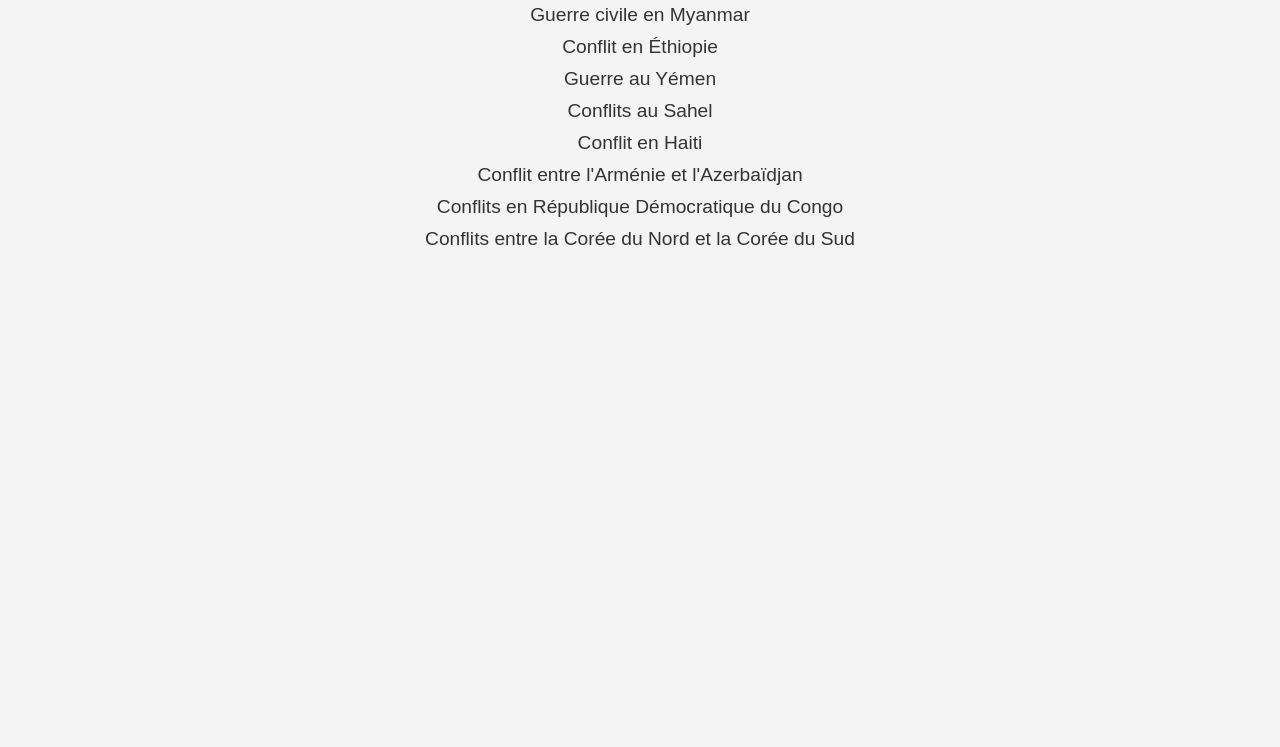
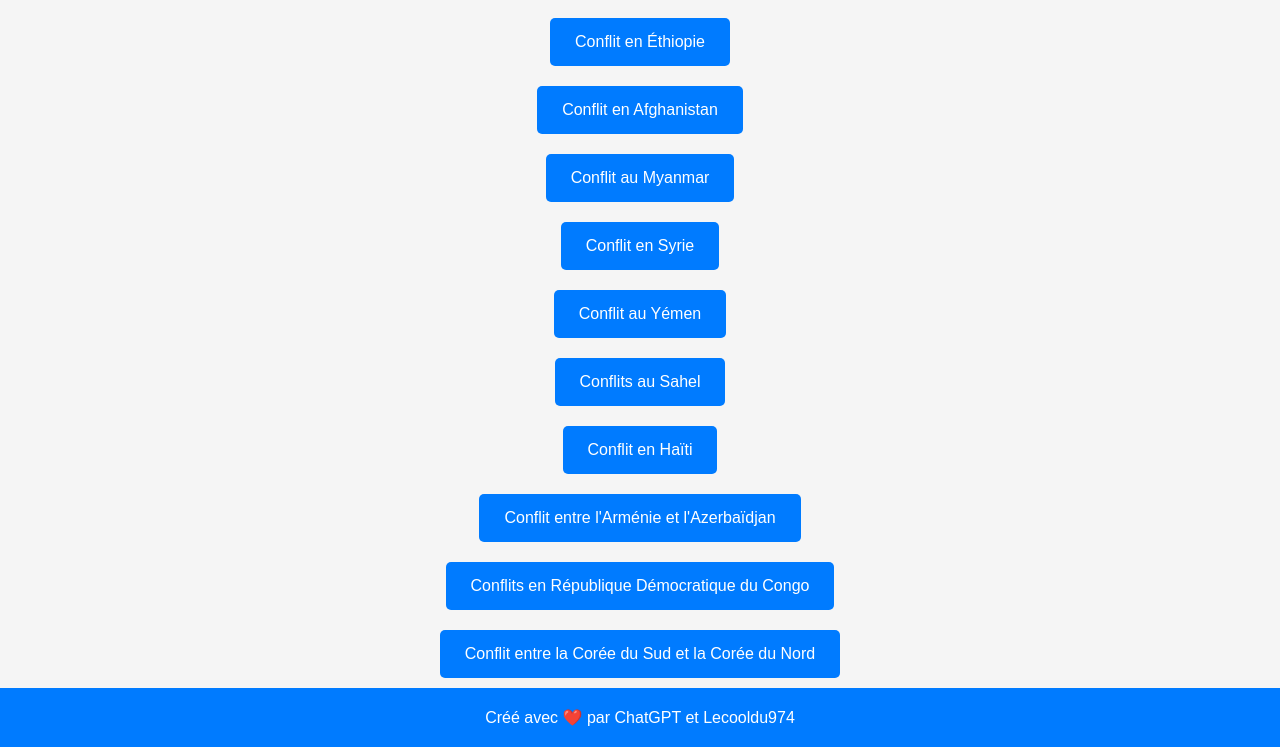
Before and after one commit to Lecooldu974/world-conflicts-2024, a plain HTML site: page index.html in a window 1280 px wide. Shown: the part 257-1004 px from the top of the page. Before the commit the page ends 800 px from the top, so only its background shows below. Drawn offline with Linux system fonts and the light colour scheme.

Commit message:
Update index.html

```diff
--- a/index.html
+++ b/index.html
@@ -3,63 +3,93 @@
 <head>
     <meta charset="UTF-8">
     <meta name="viewport" content="width=device-width, initial-scale=1.0">
-    <title>Conflits Armés dans le Monde en 2024</title>
+    <title>Conflits Actuels dans le Monde</title>
     <style>
         body {
-            font-family: Arial, sans-serif;
-            text-align: center;
+            font-family: 'Arial', sans-serif;
+            background-color: #f5f5f5;
+            color: #333;
             margin: 0;
             padding: 0;
-            background-color: #f4f4f4;
+            display: flex;
+            flex-direction: column;
+            align-items: center;
         }
         header {
-            background-color: #333;
+            background-color: #007bff;
+            width: 100%;
+            padding: 20px 0;
+            text-align: center;
             color: white;
-            padding: 1em 0;
+            box-shadow: 0 2px 4px rgba(0, 0, 0, 0.1);
         }
-        h1 {
+        header h1 {
             margin: 0;
+            font-size: 2em;
+            letter-spacing: 1px;
         }
-        .arrow {
-            font-size: 3em;
-            margin: 20px 0;
+        .content {
+            width: 80%;
+            max-width: 900px;
+            margin-top: 30px;
+            text-align: center;
         }
-        .conflict-list {
-            list-style-type: none;
-            padding: 0;
+        .content p {
+            font-size: 1.2em;
+            line-height: 1.6;
+            margin-bottom: 40px;
         }
-        .conflict-list li {
+        .content a {
+            display: inline-block;
             margin: 10px 0;
+            padding: 15px 25px;
+            text-decoration: none;
+            color: white;
+            background-color: #007bff;
+            border-radius: 5px;
+            transition: background-color 0.3s ease;
         }
-        .conflict-list a {
-            text-decoration: none;
-            color: #333;
-            font-size: 1.2em;
+        .content a:hover {
+            background-color: #0056b3;
         }
-        .conflict-list a:hover {
-            color: #007bff;
+        footer {
+            margin-top: auto;
+            padding: 20px;
+            text-align: center;
+            background-color: #007bff;
+            color: white;
+            width: 100%;
+        }
+        footer p {
+            margin: 0;
         }
     </style>
 </head>
 <body>
+
     <header>
-        <h1>Conflits Armés dans le Monde en 2024</h1>
+        <h1>Conflits Actuels dans le Monde</h1>
     </header>
 
-    <div class="arrow">⬇️</div>
+    <div class="content">
+        <p>Cliquez sur l'un des conflits ci-dessous pour en savoir plus :</p>
 
-    <ul class="conflict-list">
-        <li><a href="Ukraine.html">Guerre en Ukraine</a></li>
-        <li><a href="Soudan.html">Conflit au Soudan</a></li>
-        <li><a href="Gaza_Moyen-Orient.html">Conflit Israélo-Palestinien</a></li>
-        <li><a href="Myanmar.html">Guerre civile en Myanmar</a></li>
-        <li><a href="Ethiopie.html">Conflit en Éthiopie</a></li>
-        <li><a href="Yemen.html">Guerre au Yémen</a></li>
-        <li><a href="Sahel.html">Conflits au Sahel</a></li>
-        <li><a href="Haiti.html">Conflit en Haiti</a></li>
-        <li><a href="Armenie_Azerbaidjan.html">Conflit entre l'Arménie et l'Azerbaïdjan</a></li>
-        <li><a href="RDC.html">Conflits en République Démocratique du Congo</a></li>
-        <li><a href="Corees.html">Conflits entre la Corée du Nord et la Corée du Sud</a></li>
-    </ul>
+        <a href="Ukraine.html">Conflit en Ukraine</a><br>
+        <a href="Ethiopie.html">Conflit en Éthiopie</a><br>
+        <a href="Afghanistan.html">Conflit en Afghanistan</a><br>
+        <a href="Myanmar.html">Conflit au Myanmar</a><br>
+        <a href="Syrie.html">Conflit en Syrie</a><br>
+        <a href="Yemen.html">Conflit au Yémen</a><br>
+        <a href="Sahel.html">Conflits au Sahel</a><br>
+        <a href="Haiti.html">Conflit en Haïti</a><br>
+        <a href="Armenie_Azerbaidjan.html">Conflit entre l'Arménie et l'Azerbaïdjan</a><br>
+        <a href="RDC.html">Conflits en République Démocratique du Congo</a><br>
+        <a href="Coree_Sud_Nord.html">Conflit entre la Corée du Sud et la Corée du Nord</a>
+    </div>
+
+    <footer>
+        <p>Créé avec ❤️ par ChatGPT et Lecooldu974</p>
+    </footer>
+
 </body>
 </html>
```
